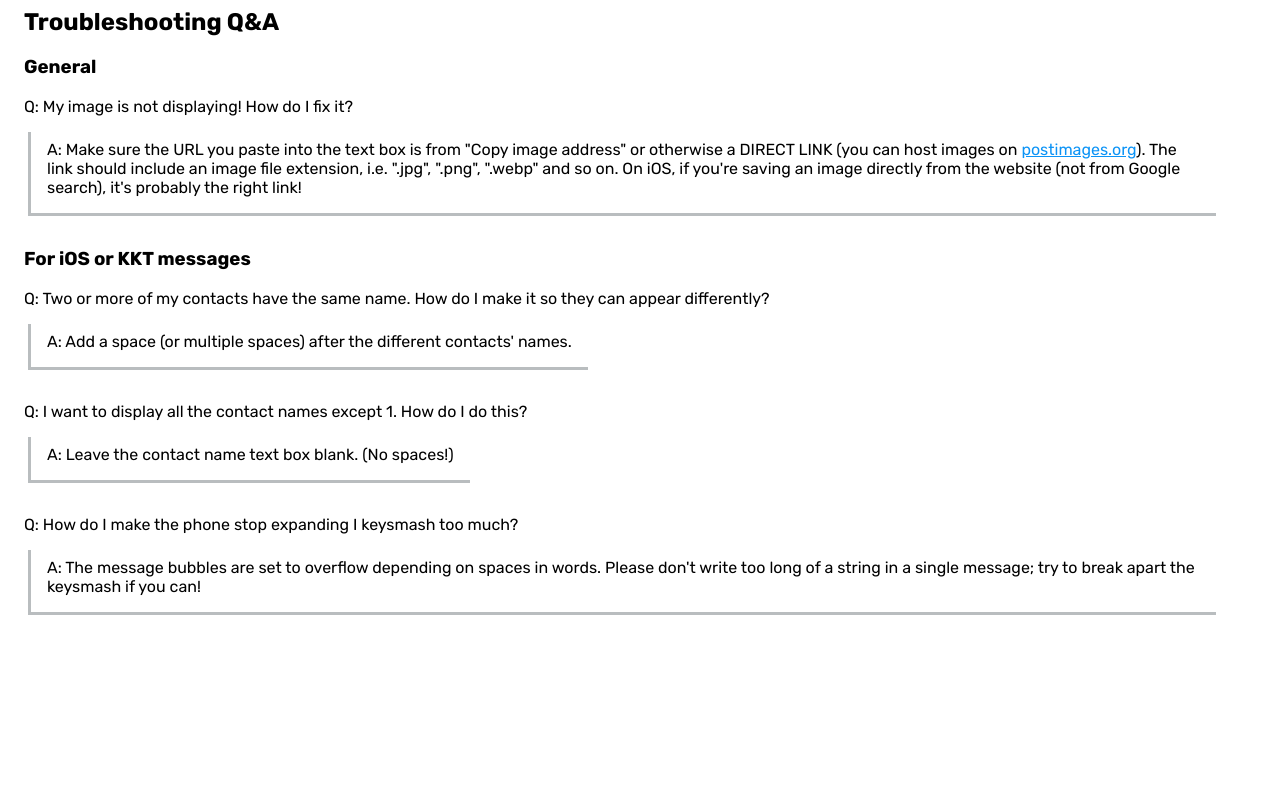
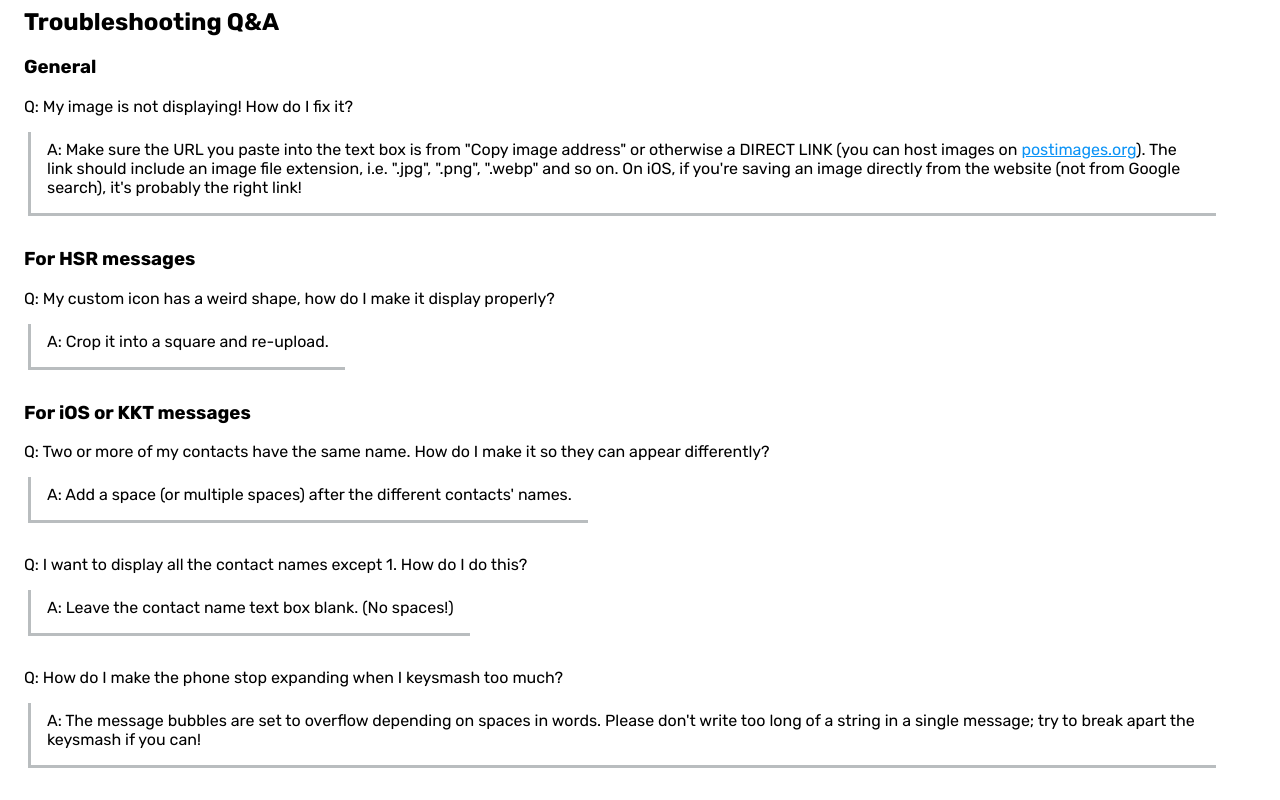
Before and after one commit to qriechan/html-chat-maker, a React (Vite) app: page / in a window 1280 px wide. Shown: the part 461-1261 px from the top of the page. Before the commit the page ends 1108 px from the top, so only its background shows below. Built offline with nearby package versions, Linux system fonts and the light colour scheme.

Commit message:
added support for custom export

```diff
--- a/src/components/About.jsx
+++ b/src/components/About.jsx
@@ -17,12 +17,15 @@ function About() {
         <h3>General</h3>
         <p>Q: My image is not displaying! How do I fix it?</p>
         <blockquote>A: Make sure the URL you paste into the text box is from "Copy image address" or otherwise a DIRECT LINK (you can host images on <a href='https://postimages.org'>postimages.org</a>). The link should include an image file extension, i.e. ".jpg", ".png", ".webp" and so on. On iOS, if you're saving an image directly from the website (not from Google search), it's probably the right link!</blockquote>
+        <h3>For HSR messages</h3>
+        <p>Q: My custom icon has a weird shape, how do I make it display properly?</p>
+        <blockquote>A: Crop it into a square and re-upload.</blockquote>
         <h3>For iOS or KKT messages</h3>
         <p>Q: Two or more of my contacts have the same name. How do I make it so they can appear differently?</p>
         <blockquote>A: Add a space (or multiple spaces) after the different contacts' names.</blockquote>
         <p>Q: I want to display all the contact names except 1. How do I do this?</p>
         <blockquote>A: Leave the contact name text box blank. (No spaces!)</blockquote>
-        <p>Q: How do I make the phone stop expanding I keysmash too much?</p>
+        <p>Q: How do I make the phone stop expanding when I keysmash too much?</p>
         <blockquote>A: The message bubbles are set to overflow depending on spaces in words. Please don't write too long of a string in a single message; try to break apart the keysmash if you can!</blockquote>
     </div>
   )
--- a/src/components/HSR/Export.jsx
+++ b/src/components/HSR/Export.jsx
@@ -14,7 +14,7 @@ function Export({ messages, chatName, chatDesc, imageURLs }) {
     const generateMessageHTML = (message) => {
         const { contactName, textValue, statusType, messageType } = message;
         const iconRef = contactName.replace(/ /g, '_');
-        const iconURL = imageURLs[`${iconRef}_Icon`] || '';
+        const iconURL = message.customIconURL || imageURLs[`${iconRef}_Icon`] || '';
         const isPictureMessage = messageType === 'picture';
         const isStickerMessage = messageType === 'sticker';
         const stickerURL = isStickerMessage ? getStickerURL(textValue) : '';
```
